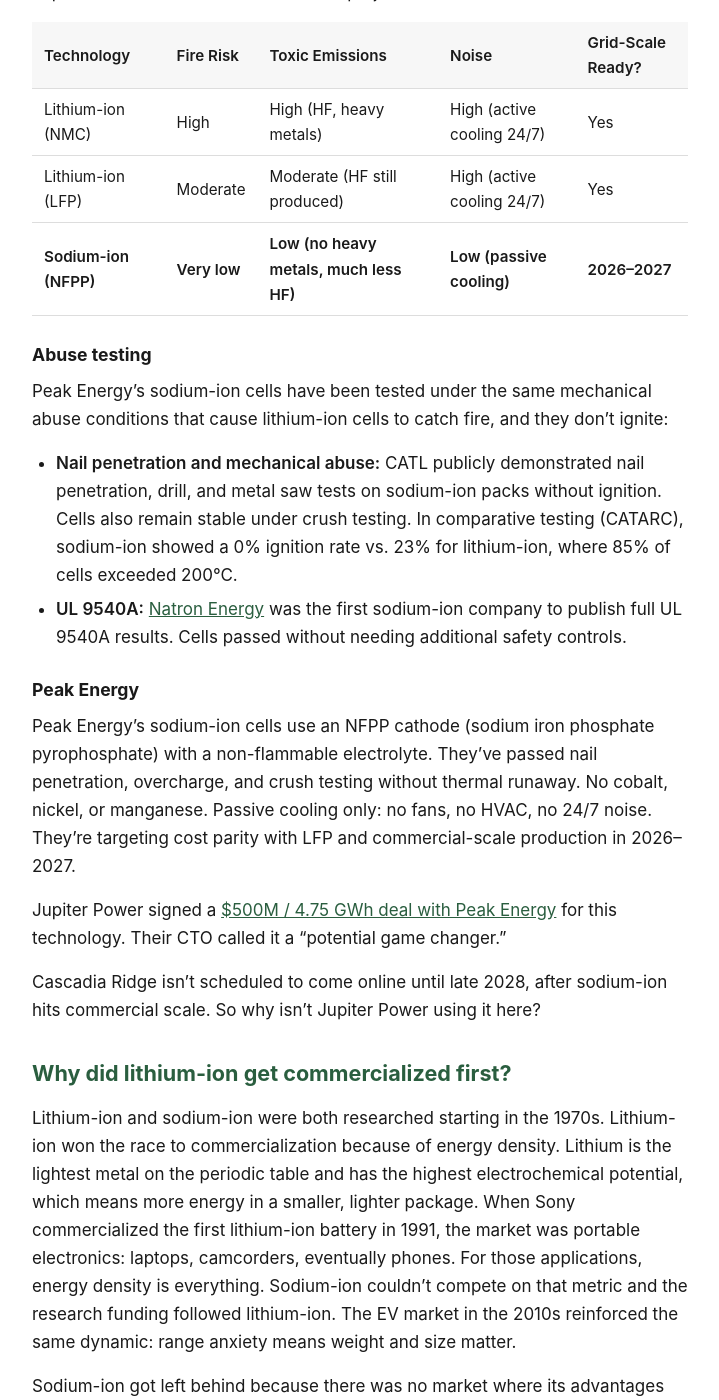
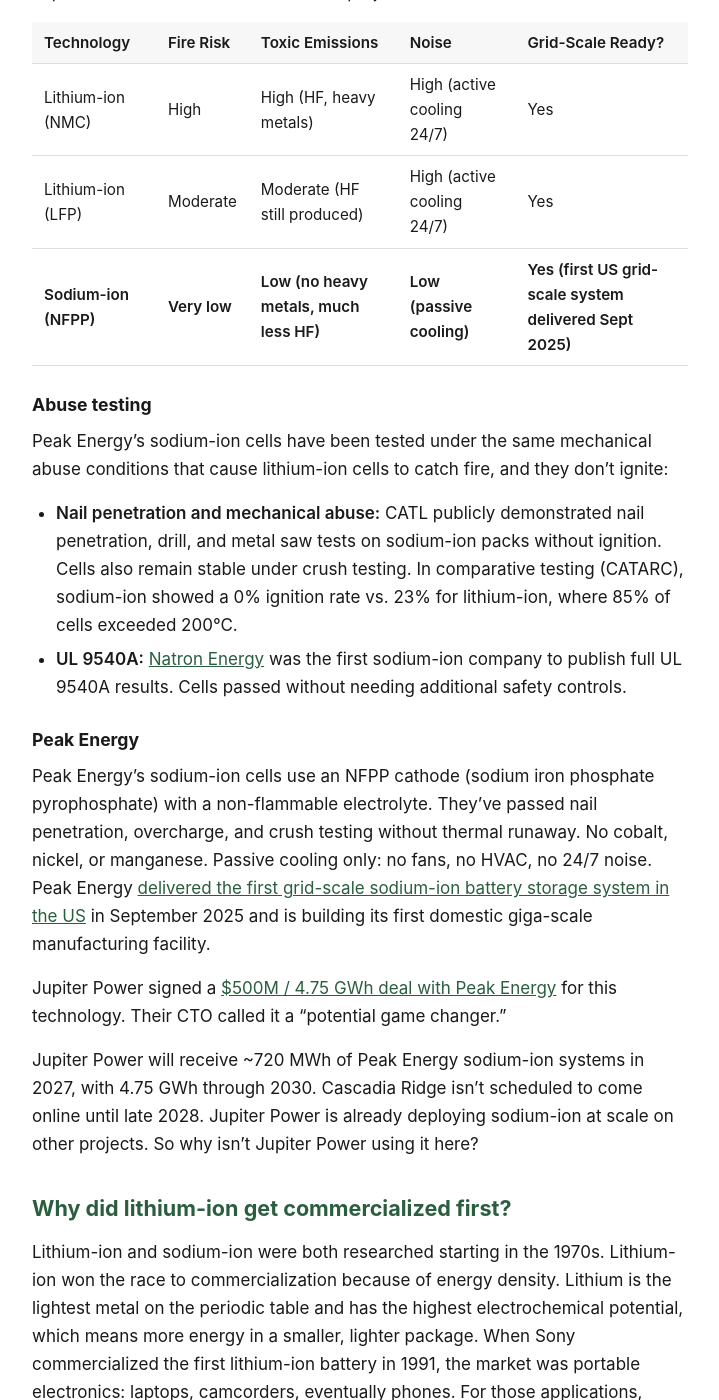
Before and after one commit to calef/cascadia-ridge-bess, a Jekyll site: the page built from _pages/battery-technology.md, in a window 1280 px wide and 1400 px high, scrolled down 2315 px. Shown: the whole window, without its empty margins (280-999 px from the left). Built offline with Jekyll 4.4.1, drawn with Linux system fonts in a browser that asks for light colours; some of the changed text lies outside the part shown.

Commit message:
Deploy site 2026-03-25-140547

```diff
--- a/_pages/battery-technology.md
+++ b/_pages/battery-technology.md
@@ -50,7 +50,7 @@ The comparison below reflects Peak Energy's NFPP chemistry, which is what Jupite
 |---|---|---|---|---|
 | Lithium-ion (NMC) | High | High (HF, heavy metals) | High (active cooling 24/7) | Yes |
 | Lithium-ion (LFP) | Moderate | Moderate (HF still produced) | High (active cooling 24/7) | Yes |
-| **Sodium-ion (NFPP)** | **Very low** | **Low (no heavy metals, much less HF)** | **Low (passive cooling)** | **2026–2027** |
+| **Sodium-ion (NFPP)** | **Very low** | **Low (no heavy metals, much less HF)** | **Low (passive cooling)** | **Yes (first US grid-scale system delivered Sept 2025)** |
 
 ### Abuse testing {#abuse-testing}
 
@@ -61,11 +61,11 @@ Peak Energy's sodium-ion cells have been tested under the same mechanical abuse
 
 ### Peak Energy
 
-Peak Energy's sodium-ion cells use an NFPP cathode (sodium iron phosphate pyrophosphate) with a non-flammable electrolyte. They've passed nail penetration, overcharge, and crush testing without thermal runaway. No cobalt, nickel, or manganese. Passive cooling only: no fans, no HVAC, no 24/7 noise. They're targeting cost parity with LFP and commercial-scale production in 2026–2027.
+Peak Energy's sodium-ion cells use an NFPP cathode (sodium iron phosphate pyrophosphate) with a non-flammable electrolyte. They've passed nail penetration, overcharge, and crush testing without thermal runaway. No cobalt, nickel, or manganese. Passive cooling only: no fans, no HVAC, no 24/7 noise. Peak Energy [delivered the first grid-scale sodium-ion battery storage system in the US](https://www.prnewswire.com/news-releases/peak-energy-delivers-first-grid-scale-sodium-ion-battery-storage-system-in-the-us-302519228.html) in September 2025 and is building its first domestic giga-scale manufacturing facility.
 
 Jupiter Power signed a [$500M / 4.75 GWh deal with Peak Energy](https://www.prnewswire.com/news-releases/peak-energy-signs-4-75-gwh-contract-with-jupiter-power-for-industry-leading-sodium-ion-battery-storage-systems-302612467.html) for this technology. Their CTO called it a "potential game changer."
 
-Cascadia Ridge isn't scheduled to come online until late 2028, after sodium-ion hits commercial scale. So why isn't Jupiter Power using it here?
+Jupiter Power will receive ~720 MWh of Peak Energy sodium-ion systems in 2027, with 4.75 GWh through 2030. Cascadia Ridge isn't scheduled to come online until late 2028. Jupiter Power is already deploying sodium-ion at scale on other projects. So why isn't Jupiter Power using it here?
 
 ## Why did lithium-ion get commercialized first? {#why-lithium-first}
 
@@ -77,7 +77,9 @@ What changed is stationary grid storage. A BESS sits on the ground. Nobody cares
 
 ## Is sodium-ion unproven? {#sodium-ion-proven}
 
-Sodium-ion doesn't have a long operational track record at grid scale. That's true. But the safety case for sodium-ion is fundamentally different from lithium-ion's.
+Sodium-ion doesn't have a long operational track record at grid scale. But as of 2025, it's no longer hypothetical. Peak Energy delivered the first US grid-scale sodium-ion system in September 2025. CATL began mass production of its Naxtra sodium-ion line in April 2025 and is deploying across energy storage in 2026. BYD commissioned a sodium-ion mass production line in July 2025. The technology is in production and on the grid.
+
+The safety case for sodium-ion is also fundamentally different from lithium-ion's.
 
 Lithium-ion's risk comes from thermal runaway, and you can only learn how often that happens by running facilities for years and counting incidents. That's why the failure rate data matters and why the lack of data on aged systems is concerning.
 
```
